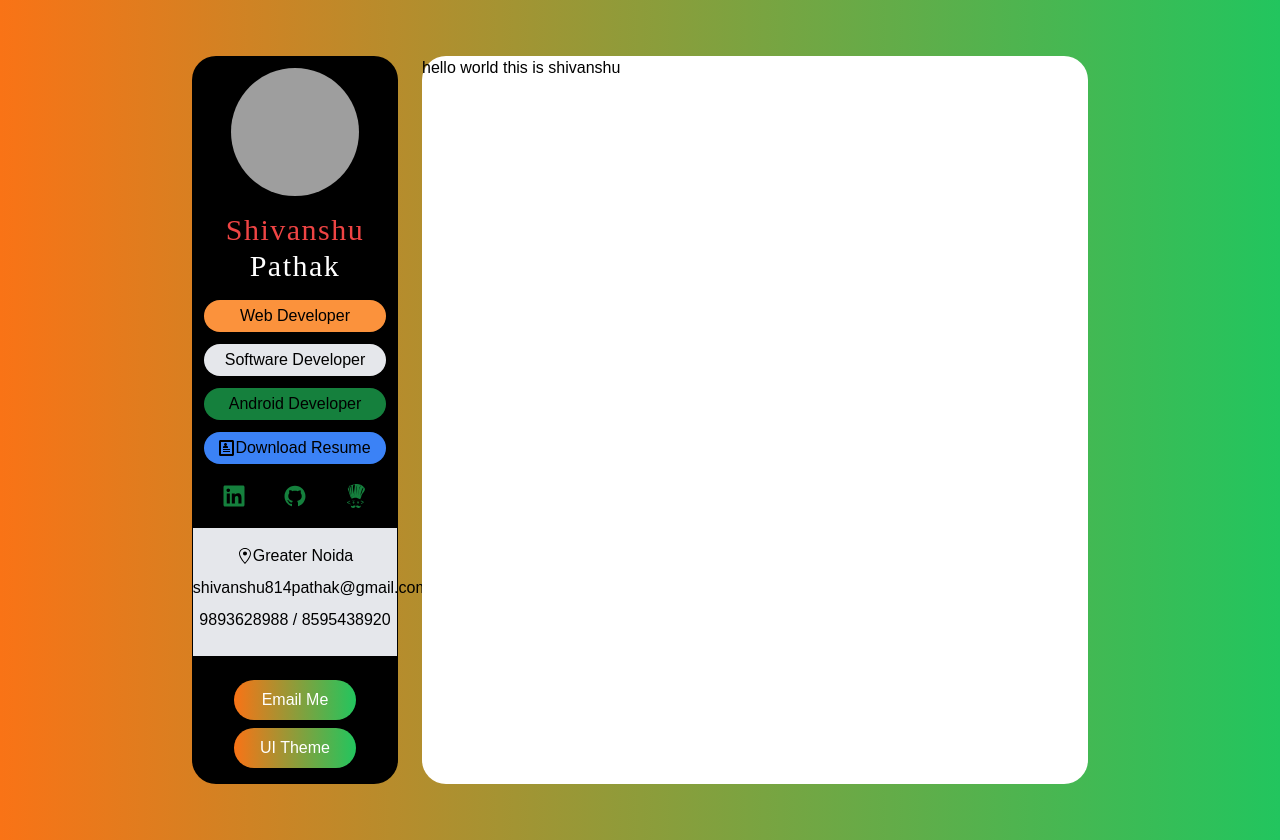
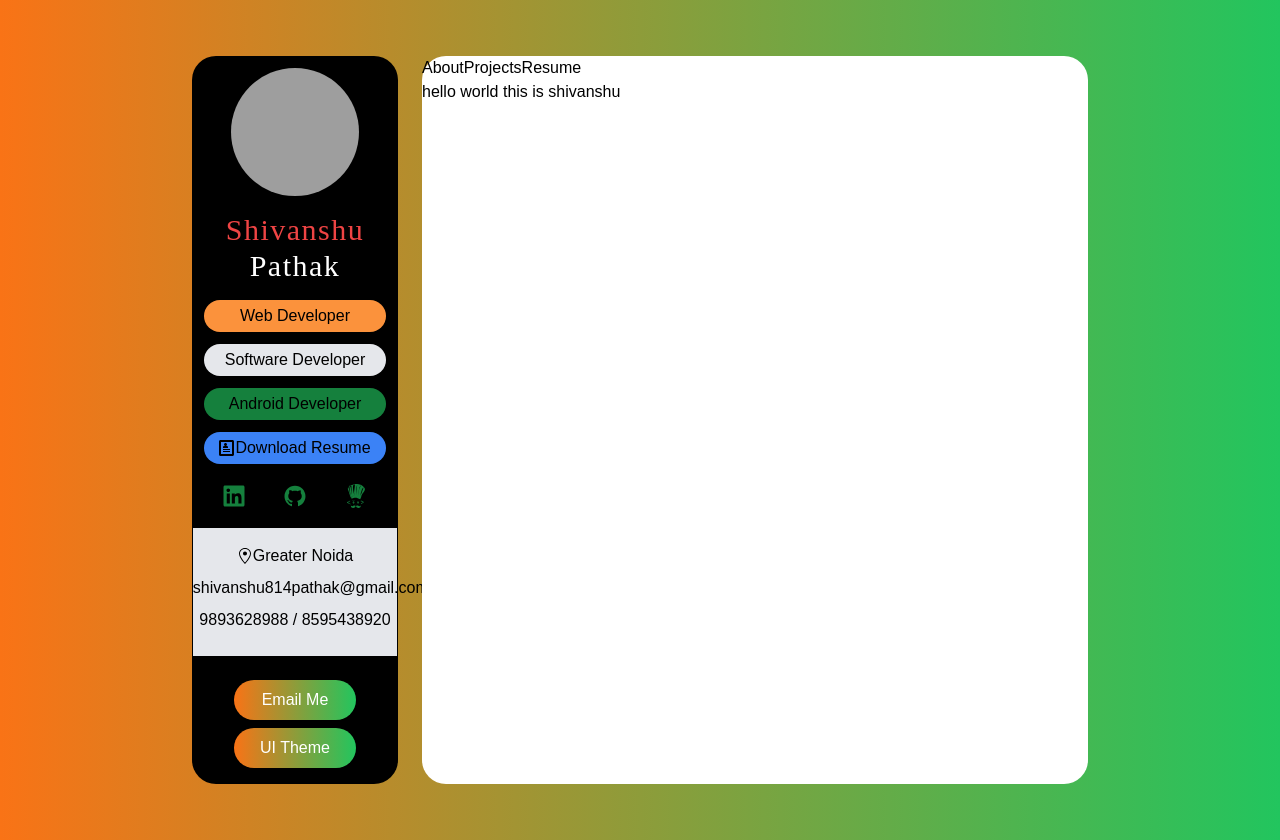
Before and after one commit to shivanshu814/Portfolio, a Next.js app: page / in a window 1280 px wide. Built offline with nearby package versions, Linux system fonts and the light colour scheme; grey boxes are pictures that could not be loaded; a web font is replaced by a local one.

Commit message:
useState Working

```diff
--- a/components/Navbar.tsx
+++ b/components/Navbar.tsx
@@ -3,34 +3,28 @@
 import React, { useState } from 'react';
 import Link from 'next/link';
 const Navbar = () => {
-	// const [activeItem, setActiveItem] = useState<String>('');
+	const [activeItem, setActiveItem] = useState<string>('');
 
 	return (
 		<div>
-			{/* <span className='font-bold'>{activeItem}</span>
+			<span className='font-bold'>{activeItem}</span>
 			<div>
 				{activeItem !== 'About' && (
 					<Link href='/'>
-						<a>
-							<span>About</span>
-						</a>
+						<span>About</span>
 					</Link>
 				)}
 				{activeItem !== 'Projects' && (
 					<Link href='/projects'>
-						<a>
-							<span>Projects</span>
-						</a>
+						<span>Projects</span>
 					</Link>
 				)}
 				{activeItem !== 'Resume' && (
 					<Link href='/resume'>
-						<a>
-							<span>Resume</span>
-						</a>
+						<span>Resume</span>
 					</Link>
 				)}
-			</div> */}
+			</div>
 		</div>
 	);
 };
```
